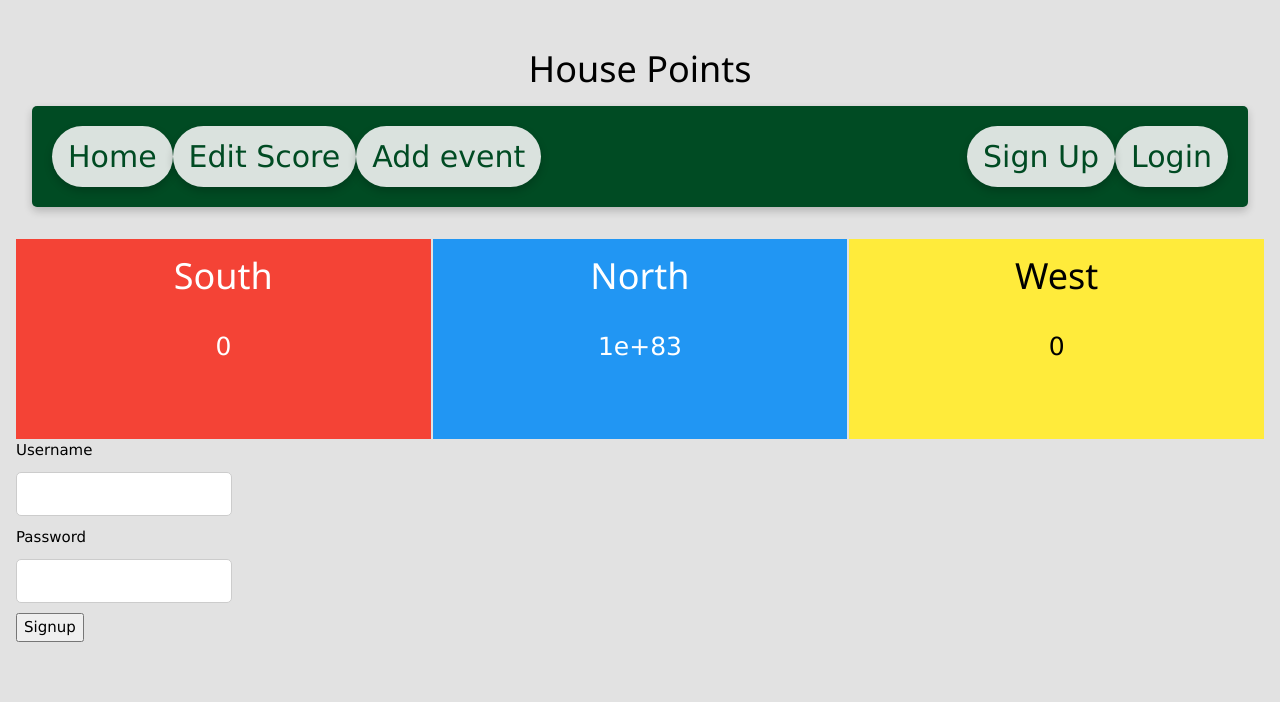
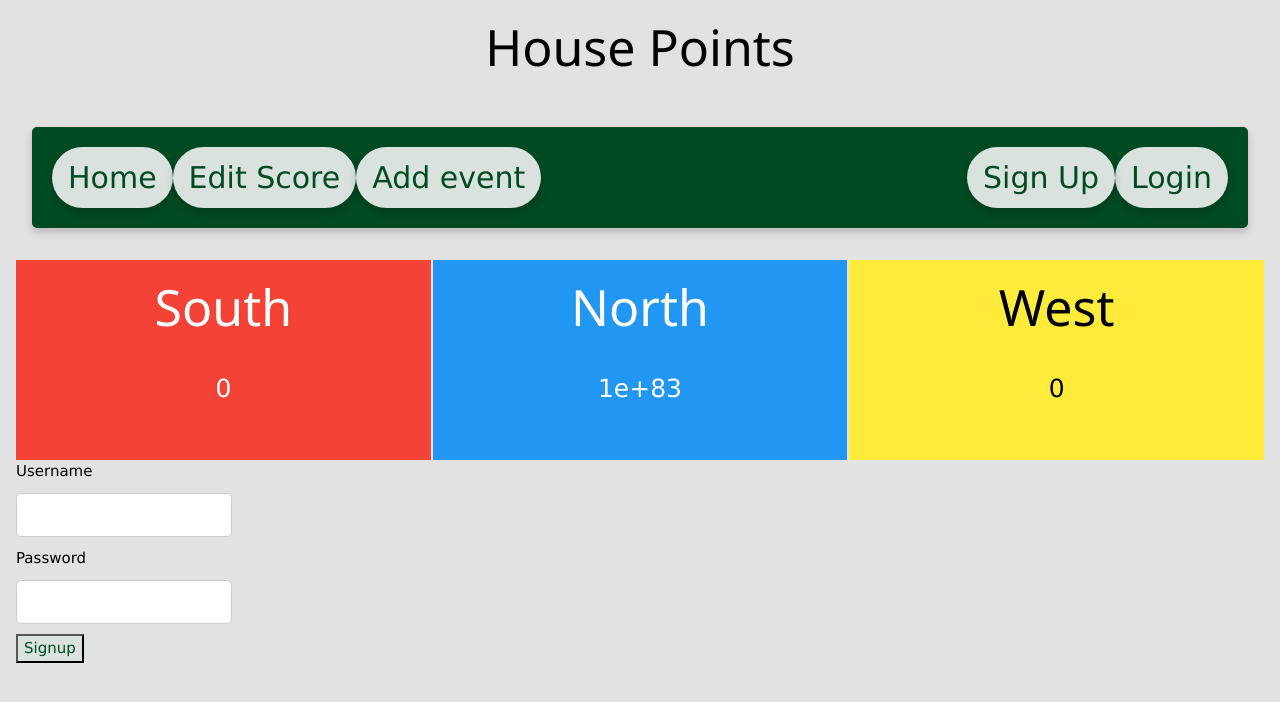
Before and after one commit to godzillafan69420/NorthGlaze, a Flask app: page /signup in a window 1280 px wide. Shown: the top 702 px of the page. Run offline with Flask 3, Linux system fonts and the light colour scheme; data comes from the database, SQL or seed files in the repository; both versions use the stored data as it was after the commit.

Commit message:
quick save

```diff
--- a/static/style.css
+++ b/static/style.css
@@ -13,7 +13,7 @@ body {
 
 h1 {
     text-align: center;
-    font-size: 1000px;
+    font-size: 50px !important; /* Try this first to test! */
 }
 
 h2 {
@@ -40,6 +40,13 @@ p {
     background-color: #f9f9f9;
     color: #333333;
 
+}
+
+button {
+    background-color:  #dae2de !important;
+    color: #004B23 !important;
+    gap: 20px;
+    padding: auto;
 }
 
 .row {
--- a/templates/layout.html
+++ b/templates/layout.html
@@ -8,8 +8,9 @@
     <title>House points</title>
 </head>
 <body class="w3-container">
+    <h1>House Points</h1>
     <header class = "w3-container w3-padding-32">
-        <h1>House Points</h1>
+
         <nav class="w3-bar">
             <a href="/" class="w3-bar-item w3-button">Home</a>
             <a href="/edit" class="w3-bar-item w3-button">Edit Score</a>
--- a/templates/login.html
+++ b/templates/login.html
@@ -3,7 +3,7 @@
 {% block content %}
 <form action="{{ url_for('login') }}" method="POST">
     <label>Username</label>
-    <input type="text" name="username">
+    <input type="text" name="username" minlength="3" maxlength="20">
     <label>Password</label>
     <input type="password" name="password">
     <button type="submit">Login</button>
--- a/templates/signup.html
+++ b/templates/signup.html
@@ -3,7 +3,7 @@
 {% block content %}
 <form action="{{ url_for('signup') }}" method="POST">
     <label>Username</label>
-    <input type="text" name="username">
+    <input type="text" name="username" minlength="3" maxlength="20">
     <label>Password</label>
     <input type="password" name="password">
     <button type="submit">Signup</button>
```
Also changed, not shown: database.db.
